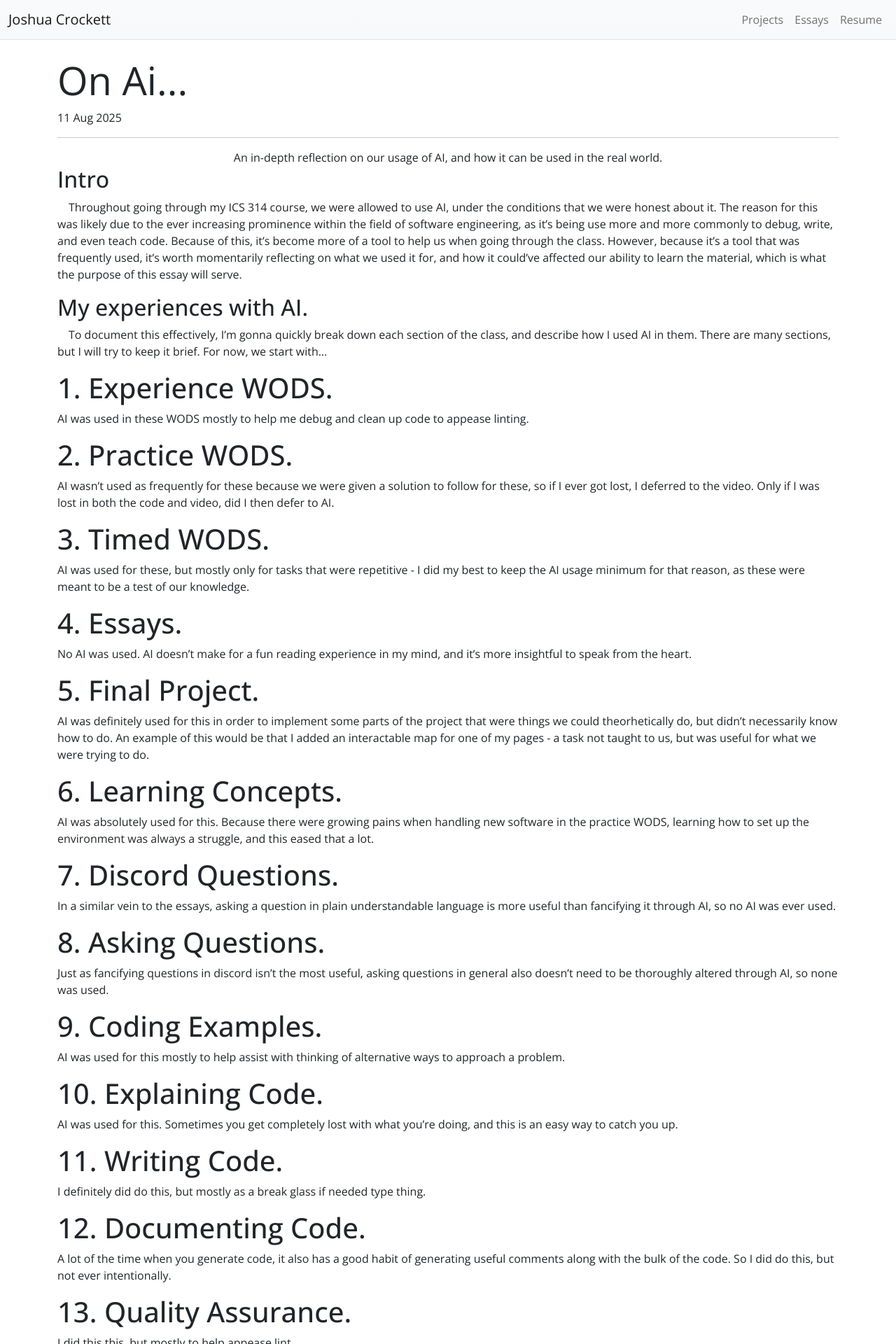
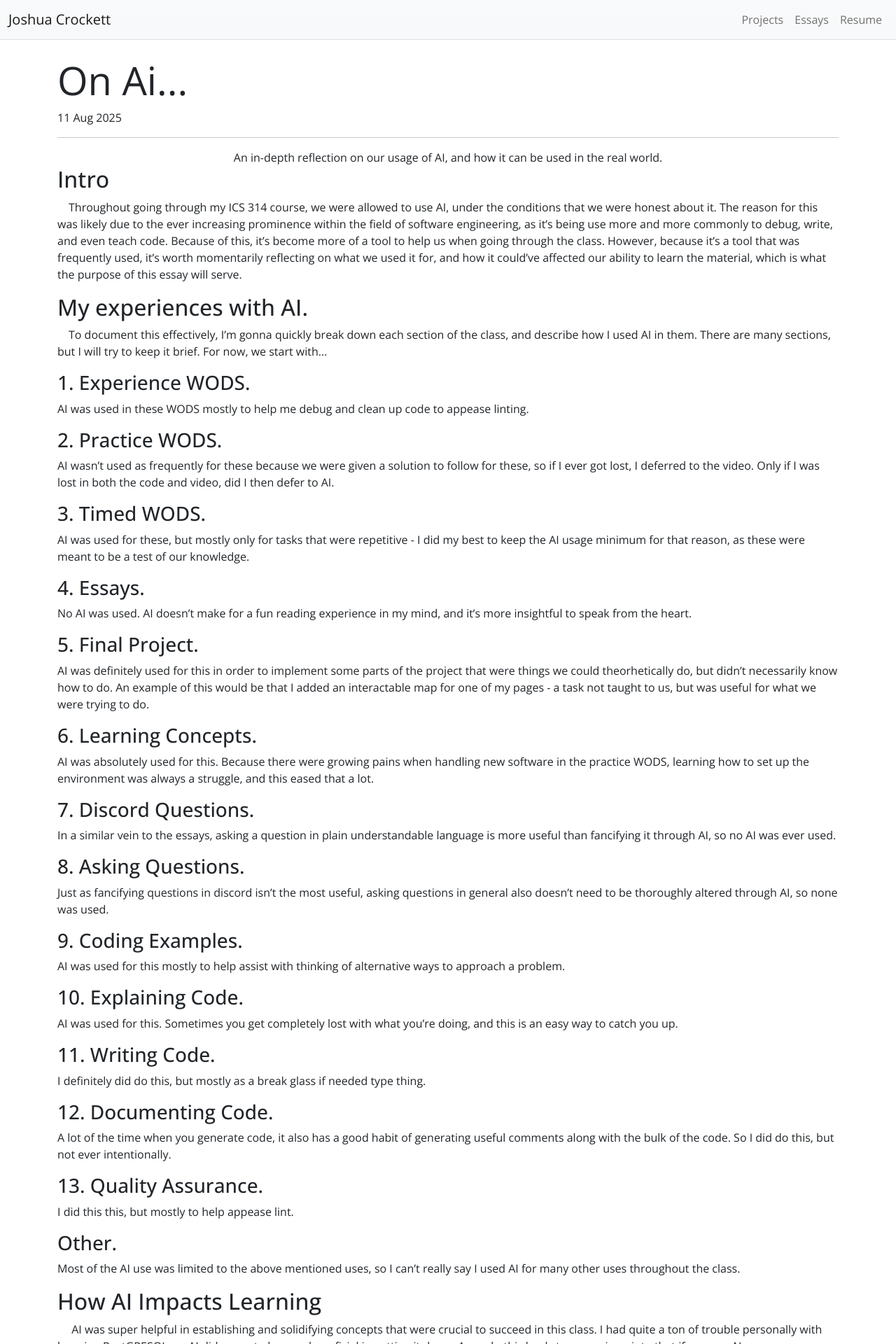
Before and after one commit to JoshCrockett/joshcrockett.github.io, a Jekyll site: the page built from essays/AIUse.md, in a window 1280 px wide. Shown: the top 1920 px of the page at 70% size. Built offline with Jekyll 4.4.1, drawn with Linux system fonts in a browser that asks for light colours.

```diff
--- a/essays/AIUse.md
+++ b/essays/AIUse.md
@@ -18,33 +18,33 @@ labels:
 
 ## My experiences with AI.
 &emsp;To document this effectively, I'm gonna quickly break down each section of the class, and describe how I used AI in them. There are many sections, but I will try to keep it brief. For now, we start with...
-# 1. Experience WODS.
+### 1. Experience WODS.
 AI was used in these WODS mostly to help me debug and clean up code to appease linting.
-# 2. Practice WODS.
+### 2. Practice WODS.
 AI wasn't used as frequently for these because we were given a solution to follow for these, so if I ever got lost, I deferred to the video. Only if I was lost in both the code and video, did I then defer to AI.
-# 3. Timed WODS.
+### 3. Timed WODS.
 AI was used for these, but mostly only for tasks that were repetitive - I did my best to keep the AI usage minimum for that reason, as these were meant to be a test of our knowledge.
-# 4. Essays.
+### 4. Essays.
 No AI was used. AI doesn't make for a fun reading experience in my mind, and it's more insightful to speak from the heart.
-# 5. Final Project.
+### 5. Final Project.
 AI was definitely used for this in order to implement some parts of the project that were things we could theorhetically do, but didn't necessarily know how to do. An example of this would be that I added an interactable map for one of my pages - a task not taught to us, but was useful for what we were trying to do.
-# 6. Learning Concepts.
+### 6. Learning Concepts.
 AI was absolutely used for this. Because there were growing pains when handling new software in the practice WODS, learning how to set up the environment was always a struggle, and this eased that a lot.
-# 7. Discord Questions.
+### 7. Discord Questions.
 In a similar vein to the essays, asking a question in plain understandable language is more useful than fancifying it through AI, so no AI was ever used.
-# 8. Asking Questions.
+### 8. Asking Questions.
 Just as fancifying questions in discord isn't the most useful, asking questions in general also doesn't need to be thoroughly altered through AI, so none was used.
-# 9. Coding Examples.
+### 9. Coding Examples.
 AI was used for this mostly to help assist with thinking of alternative ways to approach a problem.
-# 10. Explaining Code.
+### 10. Explaining Code.
 AI was used for this. Sometimes you get completely lost with what you're doing, and this is an easy way to catch you up.
-# 11. Writing Code.
+### 11. Writing Code.
 I definitely did do this, but mostly as a break glass if needed type thing.
-# 12. Documenting Code.
+### 12. Documenting Code.
 A lot of the time when you generate code, it also has a good habit of generating useful comments along with the bulk of the code. So I did do this, but not ever intentionally.
-# 13. Quality Assurance.
+### 13. Quality Assurance.
 I did this this, but mostly to help appease lint.
-# Other.
+### Other.
 Most of the AI use was limited to the above mentioned uses, so I can't really say I used AI for many other uses throughout the class.
 
 ## How AI Impacts Learning
```
